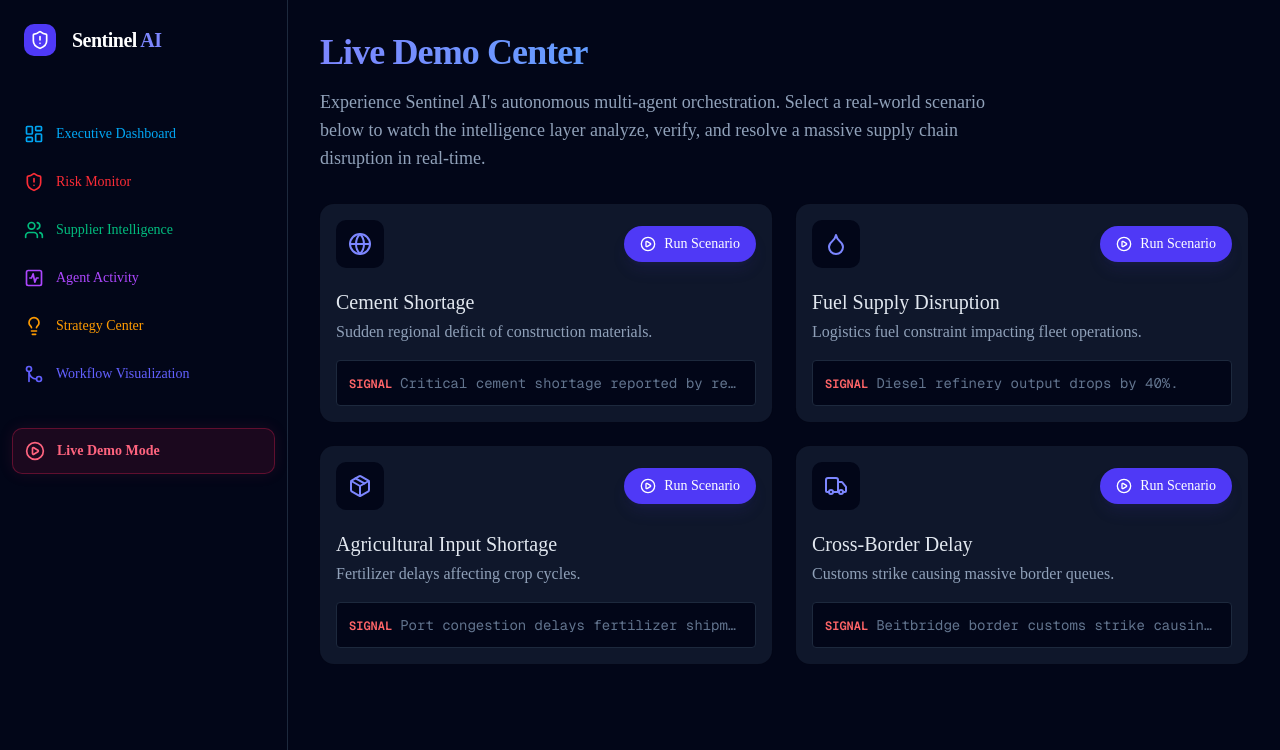
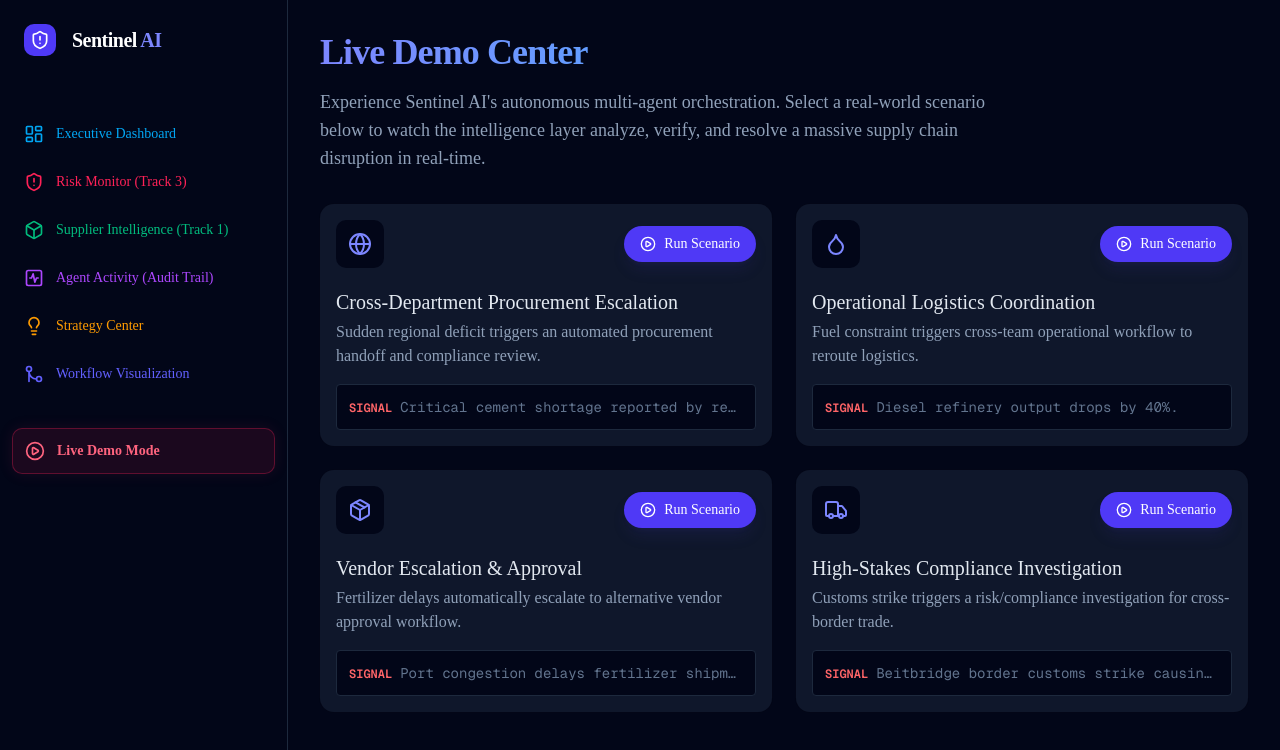
Before and after one commit to rasali535/supply-chain-sentinel-ai, a Next.js app: page /dashboard/demo in a window 1280 px wide. Shown: the top 750 px of the page. Built offline with nearby package versions, Linux system fonts and the light colour scheme.

Commit message:
feat: align messaging and UI for Track 1 and Track 3

```diff
--- a/src/app/page.tsx
+++ b/src/app/page.tsx
@@ -68,7 +68,7 @@ export default function Dashboard() {
               <h1 className="text-2xl font-bold bg-gradient-to-r from-blue-400 to-indigo-400 bg-clip-text text-transparent">
                 SupplyChain Sentinel AI
               </h1>
-              <p className="text-sm text-slate-400">Autonomous Multi-Agent Intelligence</p>
+              <p className="text-sm text-slate-400">Enterprise Procurement & High-Stakes Risk Compliance</p>
             </div>
           </div>
           <div className="flex items-center gap-3">
@@ -120,7 +120,7 @@ export default function Dashboard() {
               <CardHeader className="pb-3 border-b border-slate-800/50">
                 <CardTitle className="flex items-center gap-2 text-lg font-medium text-slate-200">
                   <ShieldAlert className="w-5 h-5 text-rose-400" />
-                  Risk & Disruption Intelligence
+                  High-Stakes Compliance & Risk Investigation (Track 3)
                 </CardTitle>
               </CardHeader>
               <CardContent className="pt-6">
@@ -213,7 +213,7 @@ export default function Dashboard() {
               <CardHeader className="pb-3 border-b border-slate-800/50">
                 <CardTitle className="flex items-center gap-2 text-lg font-medium text-slate-200">
                   <Box className="w-5 h-5 text-orange-400" />
-                  Supplier Alternatives
+                  Procurement Approval Handoffs (Track 1)
                 </CardTitle>
               </CardHeader>
               <CardContent className="pt-4 px-2">
--- a/src/components/dashboard/Sidebar.tsx
+++ b/src/components/dashboard/Sidebar.tsx
@@ -9,7 +9,8 @@ import {
   ActivitySquare,
   Lightbulb,
   GitMerge,
-  PlayCircle
+  PlayCircle,
+  Box
 } from "lucide-react";
 import { cn } from "../../lib/utils";
 
@@ -21,19 +22,19 @@ const routes = [
     color: "text-sky-500",
   },
   {
-    label: "Risk Monitor",
+    label: "Risk Monitor (Track 3)",
     icon: ShieldAlert,
     href: "/dashboard/risk",
-    color: "text-red-500",
+    color: "text-rose-500",
   },
   {
-    label: "Supplier Intelligence",
-    icon: Users,
+    label: "Supplier Intelligence (Track 1)",
+    icon: Box,
     href: "/dashboard/suppliers",
     color: "text-emerald-500",
   },
   {
-    label: "Agent Activity",
+    label: "Agent Activity (Audit Trail)",
     icon: ActivitySquare,
     href: "/dashboard/activity",
     color: "text-purple-500",
--- a/src/components/demo/DemoRunner.tsx
+++ b/src/components/demo/DemoRunner.tsx
@@ -46,7 +46,7 @@ export function DemoRunner({ scenario, onReset }: { scenario: DemoScenario, onRe
     schedule(18000, 4, `> [StrategyAgent] Formulating mitigation matrix...`);
     schedule(20000, 4, `> [StrategyAgent] Selected strategy: ${scenario.expectedStrategy.strategy}`);
     // Complete
-    schedule(23000, 5, `> [BandOrchestrator] Execution complete. Confidence: ${scenario.expectedStrategy.confidence_score}%.`);
+    schedule(23000, 5, `> [Compliance Engine] Strategy approved. Execution trace securely logged for internal audit. Confidence: ${scenario.expectedStrategy.confidence_score}%.`);
 
     return () => timeouts.forEach(clearTimeout);
   }, [scenario]);
@@ -78,7 +78,10 @@ export function DemoRunner({ scenario, onReset }: { scenario: DemoScenario, onRe
         <Card className="bg-[#0D1117] border-slate-800 font-mono text-sm shadow-2xl relative">
           <div className="flex items-center px-4 py-2 bg-[#161B22] border-b border-slate-800">
             <Terminal className="w-4 h-4 text-slate-500 mr-2" />
-            <span className="text-slate-400">sentinel-reasoning.log</span>
+            <span className="text-slate-400 mr-3">sentinel-reasoning.log</span>
+            <div className="px-2 py-0.5 rounded text-[10px] font-bold bg-emerald-500/10 text-emerald-400 border border-emerald-500/20 uppercase tracking-wider">
+              Secure Audit Trail Enabled
+            </div>
             <div className="ml-auto flex space-x-2">
               <div className="w-3 h-3 rounded-full bg-slate-700" />
               <div className="w-3 h-3 rounded-full bg-slate-700" />
--- a/src/lib/demo/scenarios.ts
+++ b/src/lib/demo/scenarios.ts
@@ -13,8 +13,8 @@ export interface DemoScenario {
 export const demoScenarios: DemoScenario[] = [
   {
     id: "cement-botswana",
-    title: "Cement Shortage",
-    description: "Sudden regional deficit of construction materials.",
+    title: "Cross-Department Procurement Escalation",
+    description: "Sudden regional deficit triggers an automated procurement handoff and compliance review.",
     signal: "Critical cement shortage reported by regional distributors.",
     region: "Botswana",
     expectedDisruption: { disruption: "Supply Chain Halt", impact_level: "high", affected_sector: "Construction", severity_score: 9 },
@@ -24,8 +24,8 @@ export const demoScenarios: DemoScenario[] = [
   },
   {
     id: "fuel-disruption",
-    title: "Fuel Supply Disruption",
-    description: "Logistics fuel constraint impacting fleet operations.",
+    title: "Operational Logistics Coordination",
+    description: "Fuel constraint triggers cross-team operational workflow to reroute logistics.",
     signal: "Diesel refinery output drops by 40%.",
     region: "South Africa",
     expectedDisruption: { disruption: "Fuel Rationing", impact_level: "high", affected_sector: "Logistics", severity_score: 10 },
@@ -35,8 +35,8 @@ export const demoScenarios: DemoScenario[] = [
   },
   {
     id: "agri-shortage",
-    title: "Agricultural Input Shortage",
-    description: "Fertilizer delays affecting crop cycles.",
+    title: "Vendor Escalation & Approval",
+    description: "Fertilizer delays automatically escalate to alternative vendor approval workflow.",
     signal: "Port congestion delays fertilizer shipments by 3 weeks.",
     region: "Kenya",
     expectedDisruption: { disruption: "Planting Delay", impact_level: "medium", affected_sector: "Agriculture", severity_score: 7 },
@@ -46,8 +46,8 @@ export const demoScenarios: DemoScenario[] = [
   },
   {
     id: "cross-border-delay",
-    title: "Cross-Border Delay",
-    description: "Customs strike causing massive border queues.",
+    title: "High-Stakes Compliance Investigation",
+    description: "Customs strike triggers a risk/compliance investigation for cross-border trade.",
     signal: "Beitbridge border customs strike causing 5-day truck queues.",
     region: "Zimbabwe/SA Border",
     expectedDisruption: { disruption: "Transit Halt", impact_level: "high", affected_sector: "Cross-border Trade", severity_score: 8 },
```
